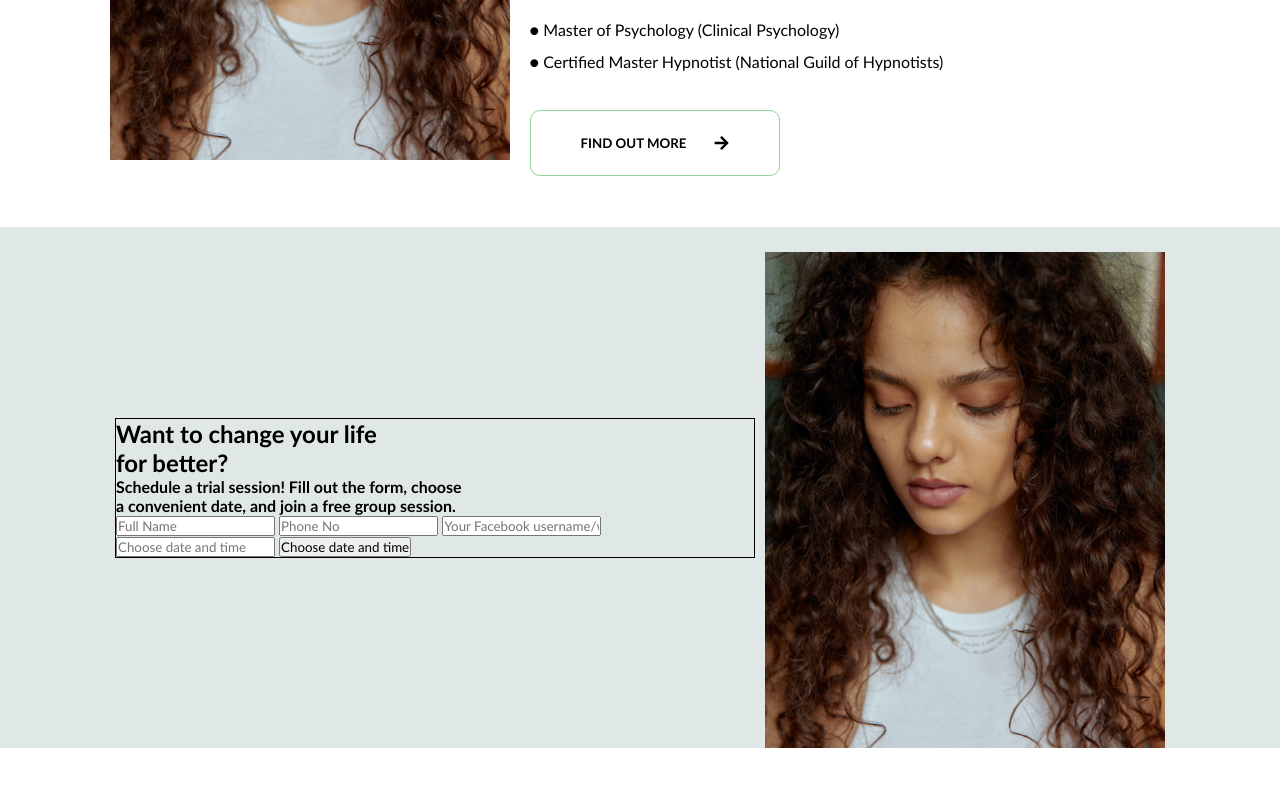
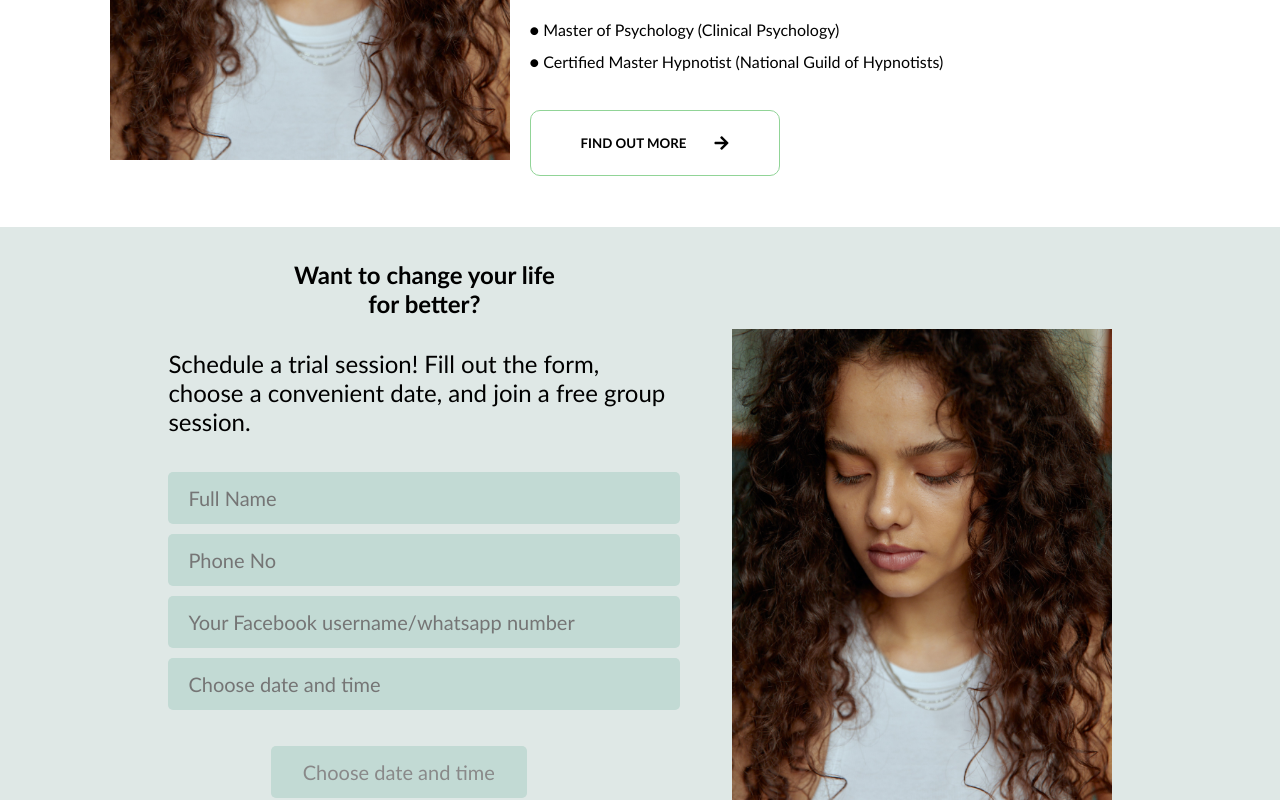
Before and after one commit to codegode23/therapyMind, a plain HTML site: page index.html in a window 1280 px wide. Shown: the part 1149-1949 px from the top of the page. Before the commit the page ends 1897 px from the top, so only its background shows below. Drawn offline with Linux system fonts and the light colour scheme; a web font is replaced by a local one.

Commit message:
Gave a color for the form
Gave color for the appoint section page

```diff
--- a/index.html
+++ b/index.html
@@ -99,17 +99,17 @@
     <section class="appoint" id="appoint">
 
         <div class="left-form">
-            <h2>Want to change your life <br>
-                for better?</h2>
-            <h4>Schedule a trial session! Fill out the form, choose <br>
-                 a convenient date, and join a free group session.</h4>
+            <h1>Want to change your life <br>
+                for better?</h1>
+            <h2>Schedule a trial session! Fill out the form, choose
+                 a convenient date, and join a free group session.</h2>
             <form action="">
                 <input type="text" name="name" placeholder="Full Name">
                 <input type="tel" name="phone" placeholder="Phone No">
                 <input type="text" name="social" placeholder="Your Facebook username/whatsapp number">
                 <input type="text" name="date" placeholder="Choose date and time">
 
-                <input type="button" value="Choose date and time">
+                <input type="submit" value="Choose date and time">
             </form>
         </div>
 
--- a/style.css
+++ b/style.css
@@ -273,23 +273,59 @@ nav .contact-us:hover{
     display: flex;
     justify-content: center;
     align-items: center;
-    gap: 10px;
+    gap: 4%;
     flex-wrap: wrap;
 }
 
 .appoint img{
     width: 100%;
-    max-width: 400px;
-    margin-top: 2vw;
+    max-width: 380px;
+    margin-top: 8%;
 }
 
 .appoint .left-form{
-    border: 1px solid black;
-    width: 50%;
+    width: 40%;
     display: flex;
     flex-direction: column;
 }
 
-.appoint .left-form{
+.appoint .left-form h1{
+    text-align: center;
+    margin-top: 6%;
+    margin-bottom: 6%;
+    font-weight: 600;
+}
 
+.appoint .left-form h2{
+    font-weight: 200;
 }
+
+.appoint .left-form form{
+    display: flex;
+    flex-direction: column;
+    gap: 5px;
+    margin-top: 6%;
+}
+
+.appoint .left-form form input{
+    background: #C2DAD4;
+    color: #898989;
+    padding: 14px 20px;
+    border-radius: 5px;
+    margin-top: 1%;
+    border: none;
+    font-size: 20px;
+    outline-color: #91D497;
+}
+
+.appoint .left-form form input[type="submit"]{
+    width: 50%;
+    margin-left: 20%;
+    margin-top: 6%;
+    cursor: pointer;
+}
+
+.appoint .left-form form input[type="submit"]:hover{
+    background-color: #91D497;
+    color: #fff;
+}
```
